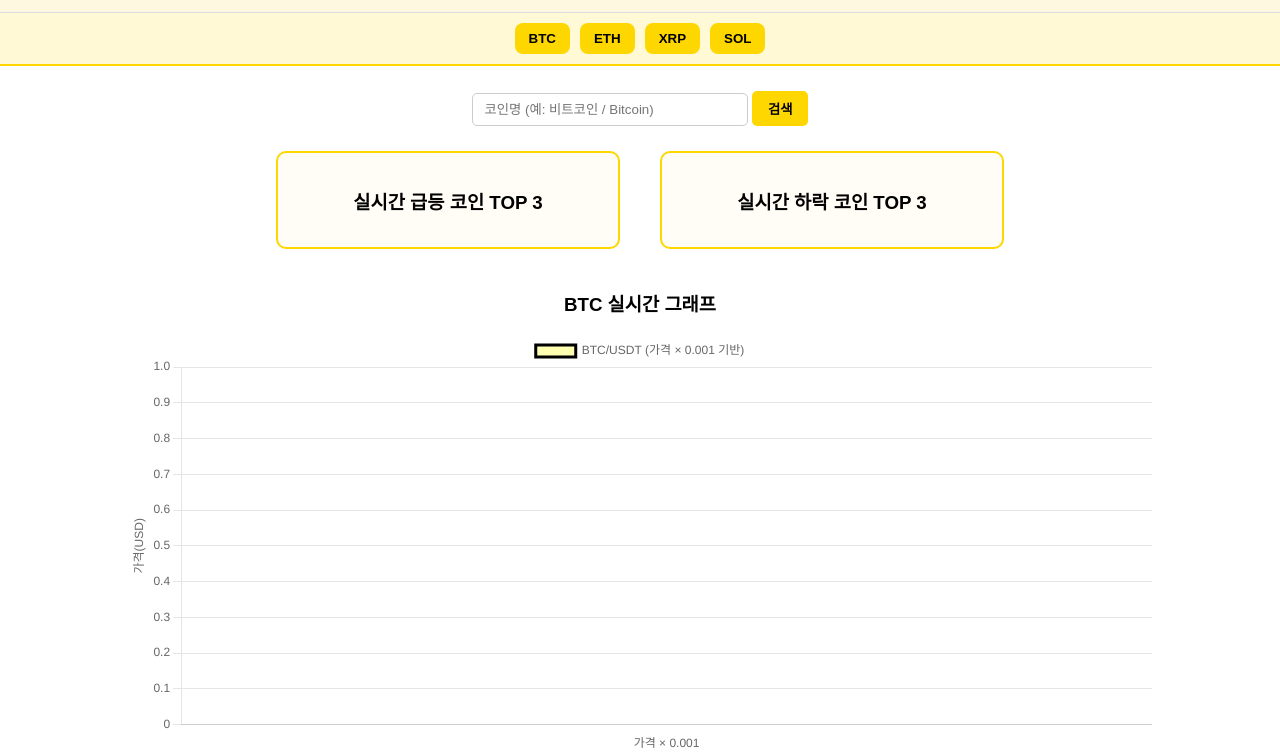
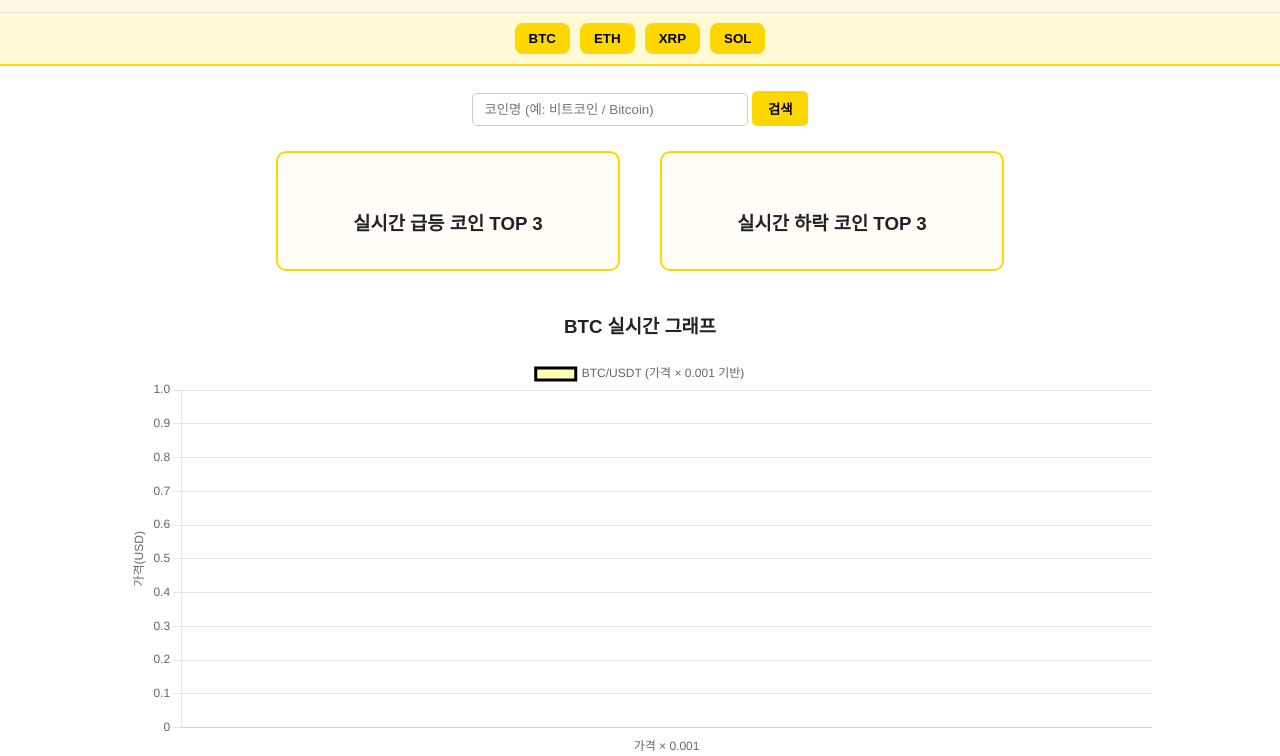
Before and after one commit to parkbugeon1106/PJ-IT-COMPANY_COIN-WEBSITE, a plain HTML site: page index.html in a window 1280 px wide. Shown: the part 44-800 px from the top of the page. Drawn offline with nearby package versions, Linux system fonts and the light colour scheme; no server answers.

Commit message:
Add styles for canvas and h3 elements

```diff
--- a/style.css
+++ b/style.css
@@ -86,3 +86,13 @@ footer {
   margin-top: 50px;
   font-size: 0.9rem;
 }
+canvas {
+  width: 100% !important;
+  max-height: 400px;
+  margin-top: 20px;
+}
+
+h3 {
+  margin-top: 40px;
+  color: #222;
+}
```
